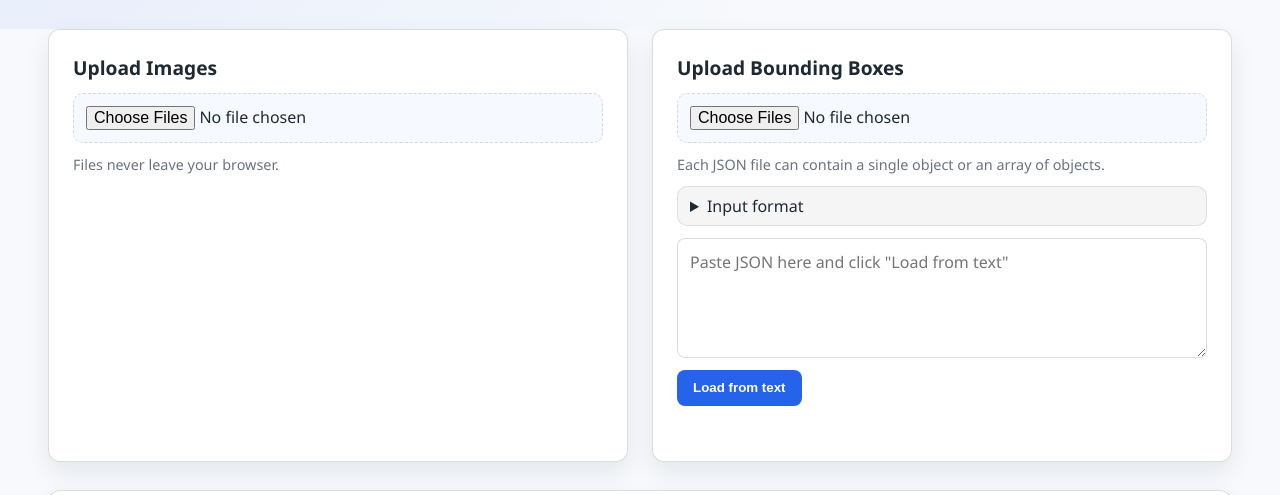
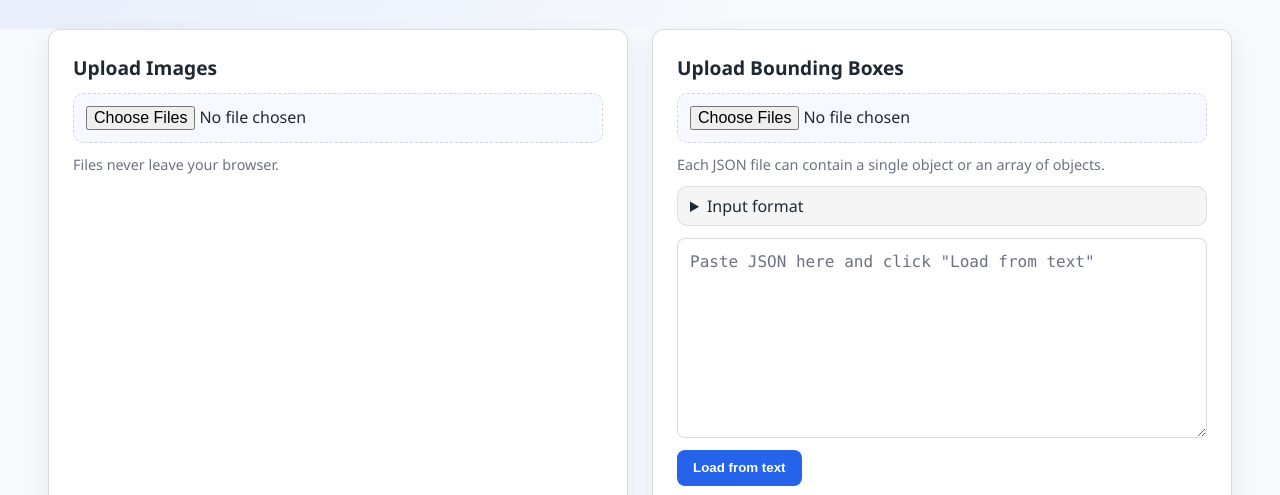
Before and after one commit to dmillan-whisker/bbox-viewer, a plain HTML site: page public/index.html in a window 1280 px wide. Shown: the part 117-612 px from the top of the page. Drawn offline with Linux system fonts and the light colour scheme.

Commit message:
style: fix JSON area format

```diff
--- a/public/styles.css
+++ b/public/styles.css
@@ -77,12 +77,20 @@ input[type="file"] {
 }
 
 .bbox-textarea {
-  min-height: 120px;
+  width: 100%;
+  min-height: 200px;
   resize: vertical;
   border: 1px solid var(--border);
   border-radius: 8px;
   padding: 0.75rem;
-  background: rgba(255, 255, 255, 0.7);
+  background: #ffffff;
+  color: var(--fg);
+  font-family: "SFMono-Regular", Consolas, "Liberation Mono", Menlo, monospace;
+  line-height: 1.4;
+}
+
+.bbox-textarea::placeholder {
+  color: var(--muted);
 }
 
 .button,
```
